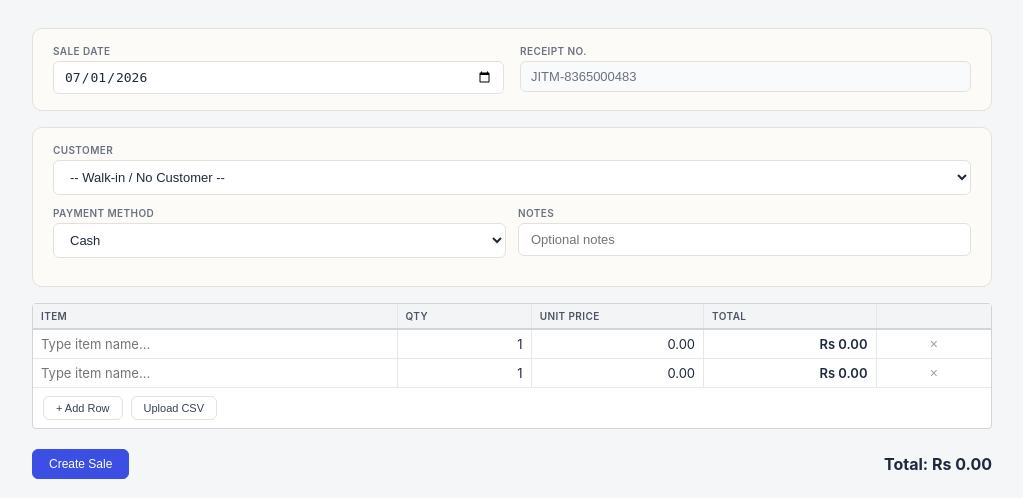
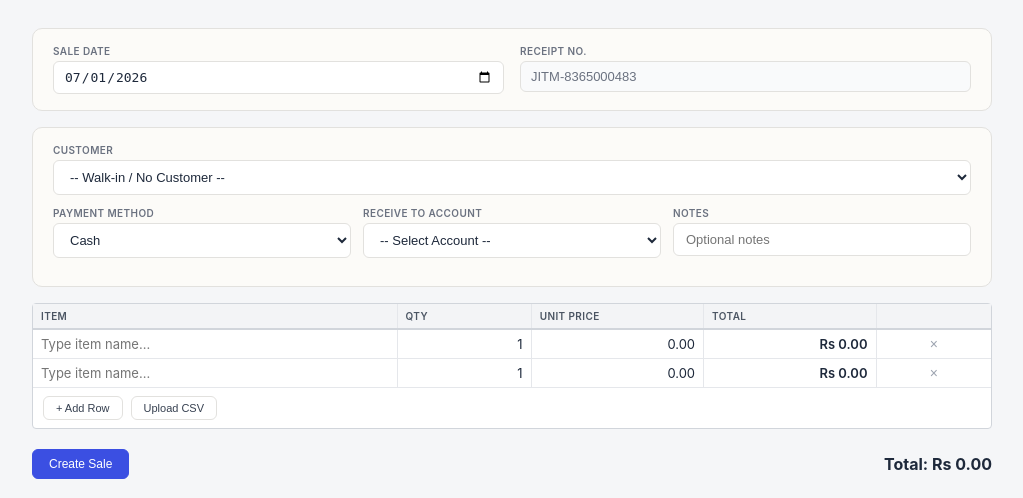
Before and after one commit to Muhammad2684/JITM-manufacture, a Flask app: page /sales-invoices/create in a window 1280 px wide. Shown: the part 52-550 px from the top of the page, without its empty margins (128-1151 px from the left). Run offline with Flask 3, Linux system fonts and the light colour scheme; the visitor is signed in with stand-in values (Sample User, id 1); data comes from the database, SQL or seed files in the repository; data that the repository does not hold is empty.

Commit message:
feat: add account selection field to sales invoice create/edit

```diff
--- a/templates/create_sales_invoice.html
+++ b/templates/create_sales_invoice.html
@@ -59,8 +59,9 @@
             </div>
             <div class="ci-entity">
                 <div style="margin-bottom:12px"><label>Customer</label><select id="customer_id"><option value="">-- Walk-in / No Customer --</option></select></div>
-                <div style="display:grid;grid-template-columns:1fr 1fr;gap:12px;margin-bottom:12px">
+                <div style="display:grid;grid-template-columns:1fr 1fr 1fr;gap:12px;margin-bottom:12px">
                     <div><label>Payment Method</label><select id="payment_method" onchange="toggleDueDate()"><option value="cash">Cash</option><option value="card">Card</option><option value="credit">Credit</option></select></div>
+                    <div id="account_wrap"><label>Receive to Account</label><select id="account_id"><option value="">-- Select Account --</option></select></div>
                     <div><label>Notes</label><input type="text" id="notes" placeholder="Optional notes"></div>
                     <div id="due_date_wrap" style="display:none"><label>Due Date</label><input type="date" id="due_date"></div>
                 </div>
@@ -148,11 +149,20 @@
     </div>
 </div>
 <script>
-var products = [], customers = [], rowId = 0, acHighlightIdx = -1, editId = null, stockMap = {}, createTargetRid = null, catList = [], ccList = [], sizeList = [];
+var products = [], customers = [], accounts = [], rowId = 0, acHighlightIdx = -1, editId = null, stockMap = {}, createTargetRid = null, catList = [], ccList = [], sizeList = [];
 
 function toggleDueDate() {
     var pm = document.getElementById('payment_method').value;
     document.getElementById('due_date_wrap').style.display = pm === 'credit' ? '' : 'none';
+    document.getElementById('account_wrap').style.display = pm === 'credit' ? 'none' : '';
+}
+
+function loadAccounts() {
+    fetch('/api/accounts').then(function(r){return r.json();}).then(function(d){
+        accounts = d;
+        var sel = document.getElementById('account_id');
+        sel.innerHTML = '<option value="">-- Select Account --</option>' + d.map(function(a){return '<option value="'+a.id+'">'+a.name+' ('+a.type+')</option>';}).join('');
+    });
 }
 
 function loadCustomers() {
@@ -642,6 +652,7 @@ function submitInvoice() {
     var receipt_no = document.getElementById('receipt_no').value.trim() || generateReceipt();
     var customer_id = document.getElementById('customer_id').value || null;
     var payment = document.getElementById('payment_method').value;
+    var account_id = document.getElementById('account_id').value || null;
     var notes = document.getElementById('notes').value;
     var due_date = payment === 'credit' ? document.getElementById('due_date').value : null;
     var btn = document.getElementById('submit-btn');
@@ -657,6 +668,7 @@ function submitInvoice() {
             sale_date: document.getElementById('sale_date').value,
             customer_id: customer_id,
             payment: payment,
+            account_id: account_id,
             notes: notes,
             due_date: due_date,
             items: items
@@ -687,6 +699,9 @@ function loadSale(id) {
         if (s.payment === 'credit' && s.due_date) {
             document.getElementById('due_date').value = s.due_date;
         }
+        if (s.account_id) {
+            document.getElementById('account_id').value = s.account_id;
+        }
         document.getElementById('submit-btn').textContent = 'Update Sale';
         document.getElementById('customer_id').value = s.customer_id || '';
         document.getElementById('items_tb').innerHTML = '';
@@ -710,6 +725,7 @@ document.getElementById('sale_date').value = new Date().toISOString().slice(0,10
 document.getElementById('receipt_no').value = generateReceipt();
 loadCustomers();
 loadProducts();
+loadAccounts();
 fetch('/api/categories').then(r=>r.json()).then(function(d){catList=d;});
 fetch('/api/commission-classes').then(r=>r.json()).then(function(d){ccList=d;});
 fetch('/api/sizes').then(r=>r.json()).then(function(d){sizeList=d;});
```
Also changed, not shown: routes/pos.py (+38 -2 lines).
